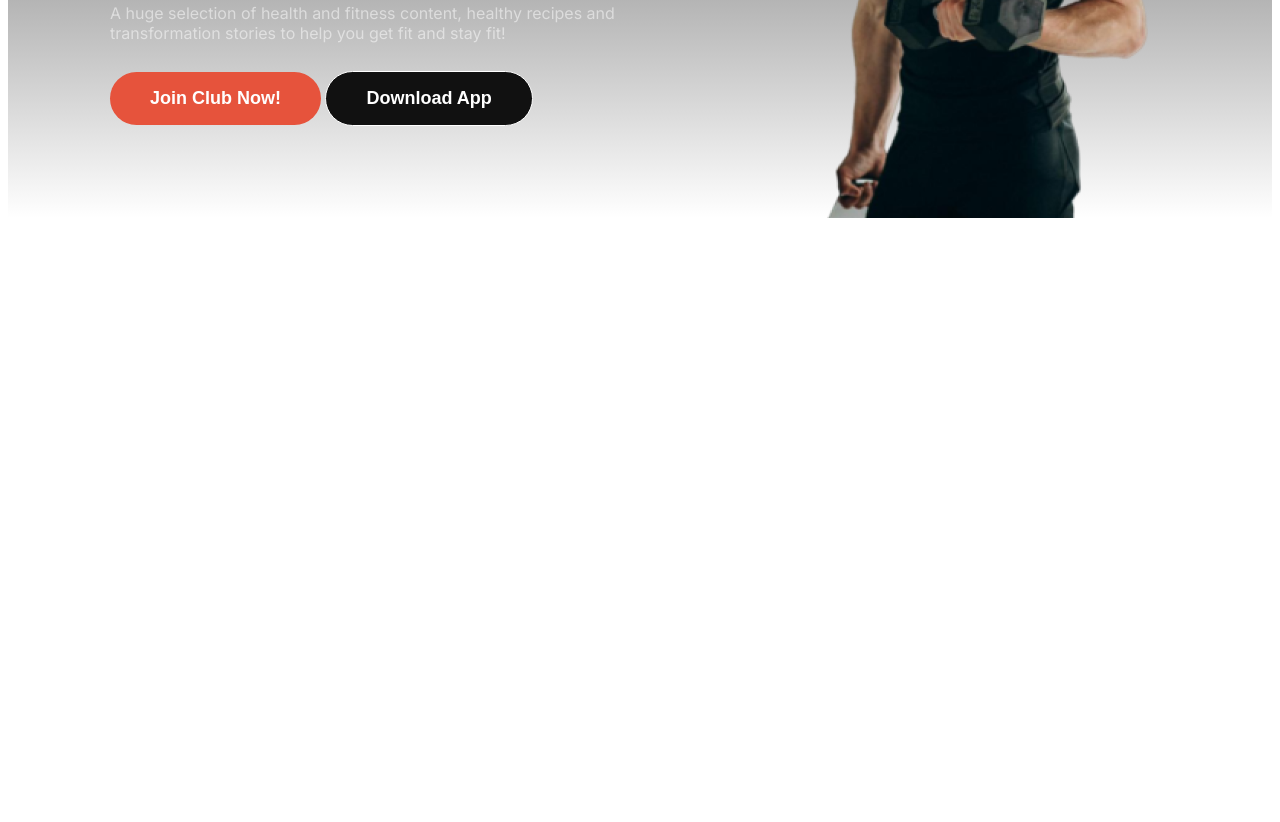
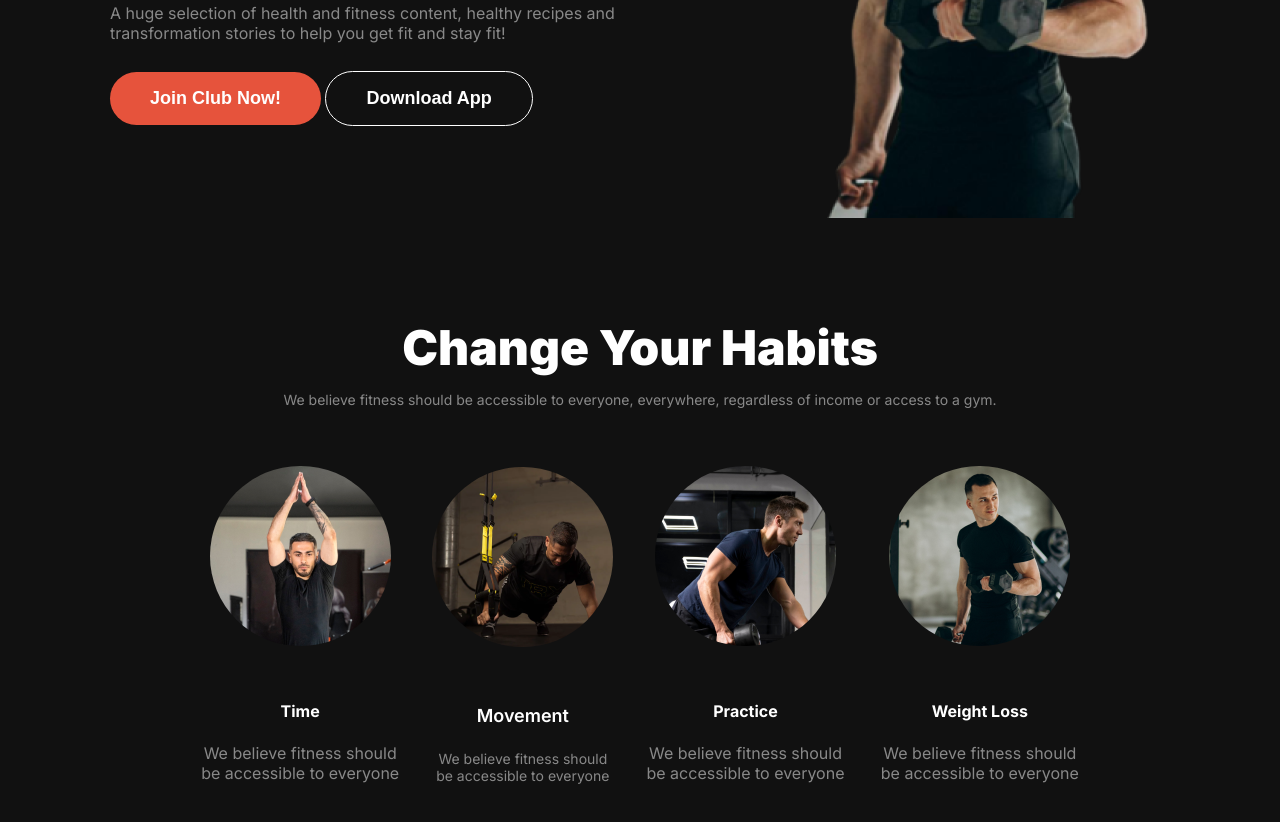
Before and after one commit to Parthaprotimdev/programminghero-assignment-two-B10, a plain HTML site: page index.html in a window 1280 px wide. Shown: the part 486-1308 px from the top of the page. Before the commit the page ends 800 px from the top, so only its background shows below. Drawn offline with Linux system fonts and the light colour scheme.

Commit message:
added habits

```diff
--- a/index.html
+++ b/index.html
@@ -40,5 +40,45 @@
         </div>
       </div>
     </header>
+    <!-- ======================================== -->
+    <main>
+      <div class="habits">
+        <h2 class="habit-title text-1">Change Your Habits</h2>
+        <p class="habit-details text-2">
+          We believe fitness should be accessible to everyone, everywhere,
+          regardless of income or access to a gym.
+        </p>
+      </div>
+      <div class="card display-flex">
+        <div>
+          <img class="card-img" src="images/image 2.png" alt="" />
+          <h4 class="text-1">Time</h4>
+          <p class="text-2">
+            We believe fitness should be accessible to everyone
+          </p>
+        </div>
+        <div>
+          <img class="card-img" src="images/image 3.png" alt="" />
+          <h4 class="card-title text-1">Movement</h4>
+          <p class="card-details text-2">
+            We believe fitness should be accessible to everyone
+          </p>
+        </div>
+        <div>
+          <img class="card-img" src="images/image 4.png" alt="" />
+          <h4 class="text-1">Practice</h4>
+          <p class="text-2">
+            We believe fitness should be accessible to everyone
+          </p>
+        </div>
+        <div>
+          <img class="card-img" src="images/image 5.png" alt="" />
+          <h4 class="text-1">Weight Loss</h4>
+          <p class="text-2">
+            We believe fitness should be accessible to everyone
+          </p>
+        </div>
+      </div>
+    </main>
   </body>
 </html>
--- a/style.css
+++ b/style.css
@@ -6,6 +6,10 @@
   font-weight: 400;
   font-style: normal;
 }
+body {
+  background: #111;
+}
+
 /* shared styles */
 .display-flex {
   display: flex;
@@ -25,6 +29,9 @@
     #111 0%,
     rgba(119, 119, 119, 0) 100%
   );
+}
+.bg-dark {
+  background: #000;
 }
 
 .btn-1 {
@@ -95,12 +102,66 @@
   height: 580px;
   margin-left: 167px;
 }
+/* ------------habit section--------------- */
+.habits {
+  text-align: center;
+  margin-top: 100px;
+}
+.habit-title {
+  text-align: center;
+  font-size: 3rem;
+  font-style: normal;
+  font-weight: 900;
+  margin-bottom: 14px;
+}
+.habit-details{
+  text-align: center;
+  font-size: 14px;
+  font-weight: 400;
+}
 
+.card {
+  justify-content: center;
+  align-items: center;
+  text-align: center;
+  margin: 58px 190px;
+  gap: 30px;
+}
+.card-title{
+  font-size: 18px;
+  font-weight: 600;
+}
+.card-details{
+  font-size: 14px;
+  font-weight: 400;
+}
+.card-img {
+  border-radius: 100px;
+  margin-bottom: 30px;
+}
+
+/* ============================================================ */
 /* responssive */
 @media screen and (max-width: 576px) {
   .navbar,
   .nav-links,
   .banner {
     flex-direction: column;
+
+    /* .btn-1,
+  .btn-2 {
+    flex-direction: row;
+  } */
   }
 }
+@media screen and (max-width: 992px) {
+  .navbar,
+  .nav-links,
+  .banner {
+    flex-direction: column;
+  }
+  .btn-1,
+  .btn-2 {
+    flex-direction: row;
+  }
+}
```
